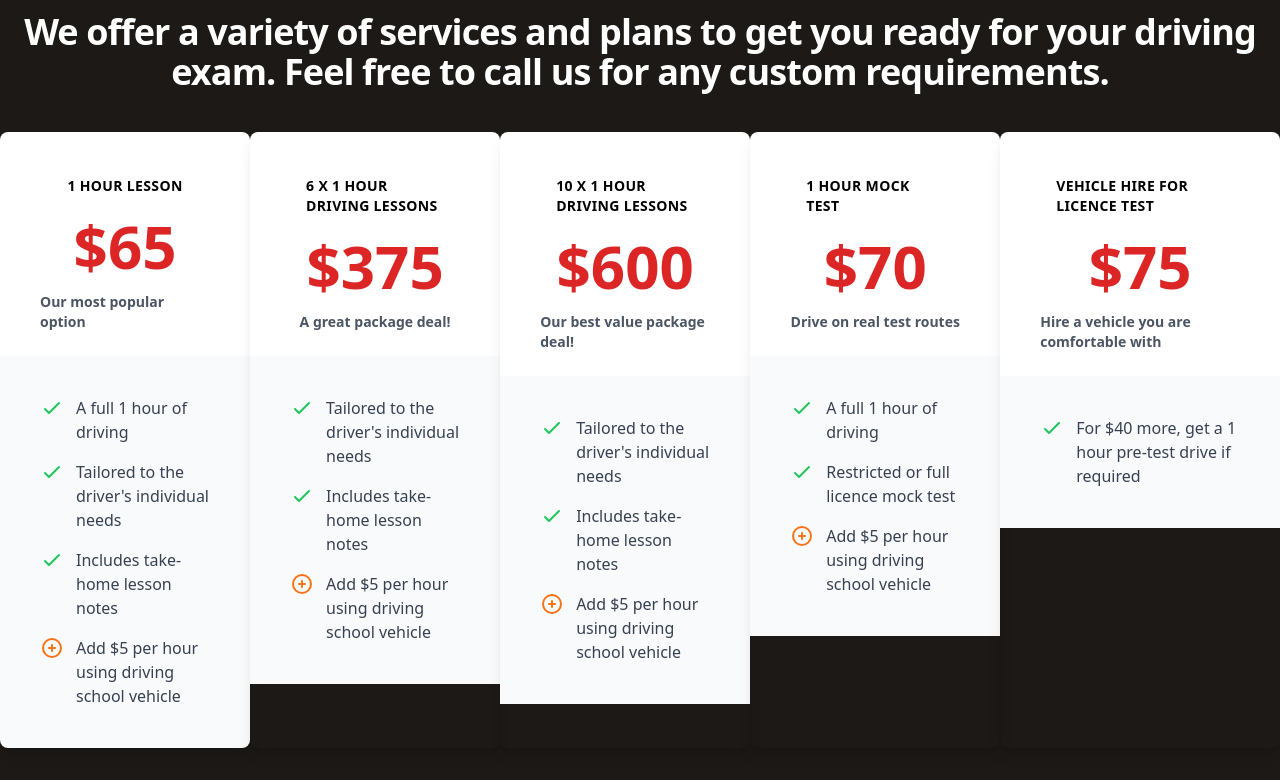
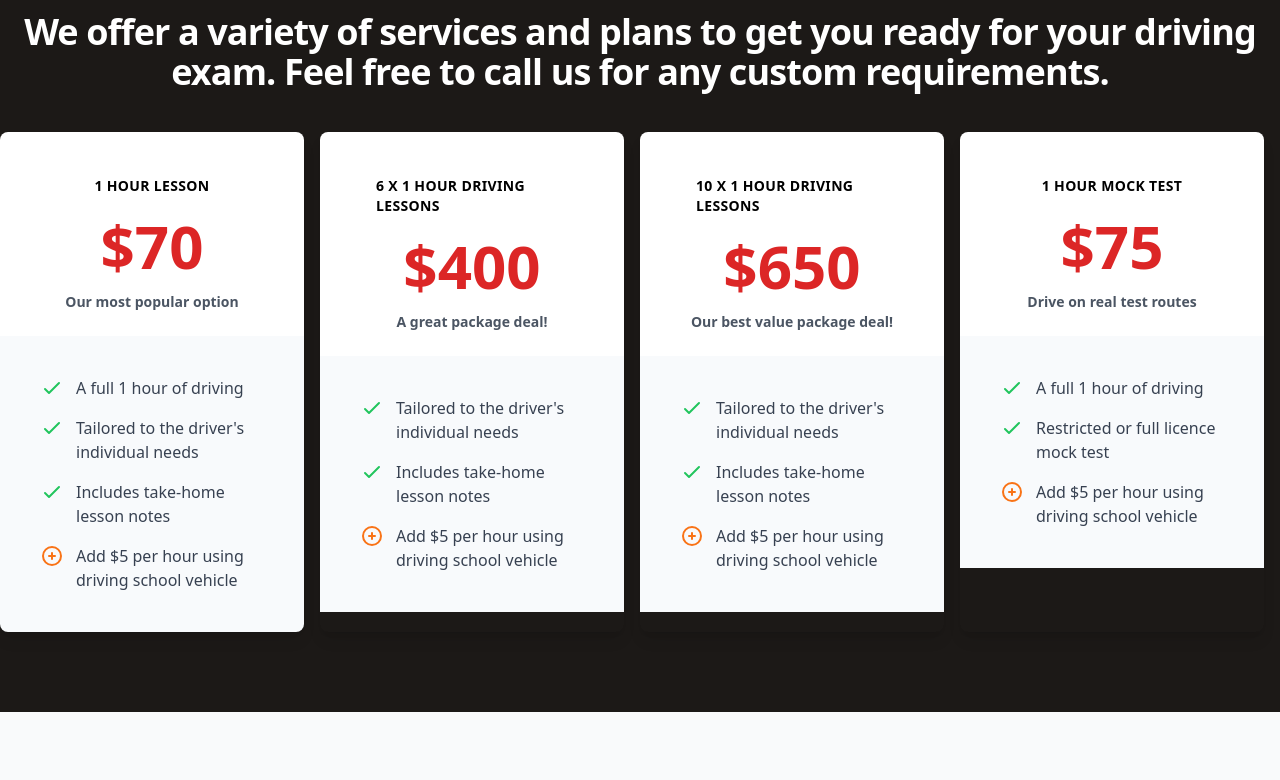
Before and after one commit to bigldrivingschool/bigl-website, a Next.js app: page / in a window 1280 px wide. Shown: the part 1346-2126 px from the top of the page. Built offline with nearby package versions, Linux system fonts and the light colour scheme.

Commit message:
Fix pricing

```diff
--- a/components/Pricing/Pricing.tsx
+++ b/components/Pricing/Pricing.tsx
@@ -3,7 +3,7 @@ import { CheckIcon, PlusCircleIcon } from "@heroicons/react/outline";
 const pricePackages = [
   {
     name: "1 hour lesson",
-    price: 65,
+    price: 70,
     description: "Our most popular option",
     content: [
       "A full 1 hour of driving",
@@ -14,7 +14,7 @@ const pricePackages = [
   },
   {
     name: "6 x 1 hour driving lessons",
-    price: 375,
+    price: 400,
     description: "A great package deal!",
     content: [
       "Tailored to the driver's individual needs",
@@ -24,7 +24,7 @@ const pricePackages = [
   },
   {
     name: "10 x 1 hour driving lessons",
-    price: 600,
+    price: 650,
     description: "Our best value package deal!",
     content: [
       "Tailored to the driver's individual needs",
@@ -34,20 +34,13 @@ const pricePackages = [
   },
   {
     name: "1 hour mock test",
-    price: 70,
+    price: 75,
     description: "Drive on real test routes",
     content: [
       "A full 1 hour of driving",
       "Restricted or full licence mock test",
     ],
     addVechicle: true,
-  },
-  {
-    name: "Vehicle hire for licence test",
-    price: 75,
-    description: "Hire a vehicle you are comfortable with",
-    content: ["For $40 more, get a 1 hour pre-test drive if required"],
-    addVechicle: false,
   },
 ];
 
@@ -63,10 +56,10 @@ export const Pricing = () => {
           driving exam. Feel free to call us for any custom requirements.
         </p>
       </div>
-      <div className="flex">
+      <div className="my-4 flex justify-center">
         {pricePackages.map((pricePackage) => (
           <div
-            className="mb-4 max-w-sm overflow-hidden rounded-lg shadow-lg"
+            className="ch mb-4 mr-4 max-w-sm overflow-hidden rounded-lg shadow-lg"
             key={pricePackage.name}
           >
             <div className="bg-white px-6 py-8  sm:p-10 sm:pb-6">
@@ -83,7 +76,7 @@ export const Pricing = () => {
               </div>
             </div>
             <div className="bg-slate-50 px-6 pt-6 pb-8 sm:p-10 sm:pt-6">
-              <ul className="">
+              <ul>
                 {pricePackage.content.map((content, i) => (
                   <li className="mt-4 flex items-start" key={i}>
                     <div className="flex-shrink-0">
```
